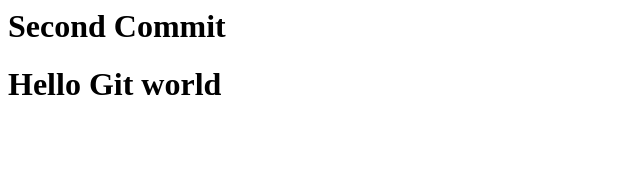
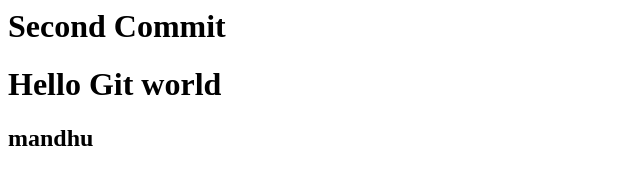
Before and after one commit to Finexponent/fin-frontend-service, a plain HTML site: page index.html in a window 1280 px wide. Shown: the whole page, without its empty margins (0-640 px from the left). Drawn offline with Linux system fonts and the light colour scheme.

Commit message:
changed by mandhu

```diff
--- a/index.html
+++ b/index.html
@@ -1,2 +1,3 @@
 <h1>Second Commit</h1>
 <h1>Hello Git world</h1>
+<h2>mandhu</h2>
```
